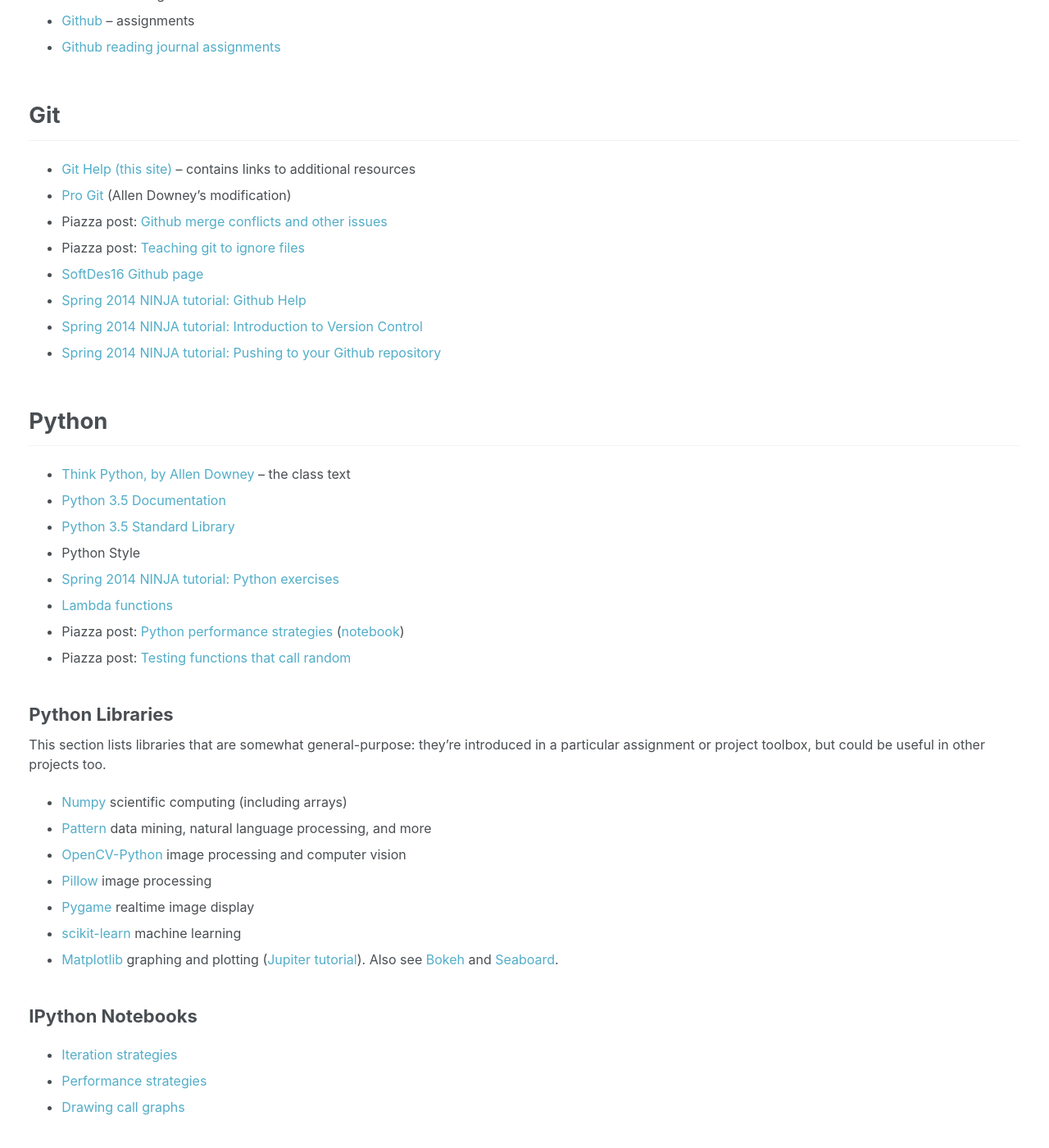
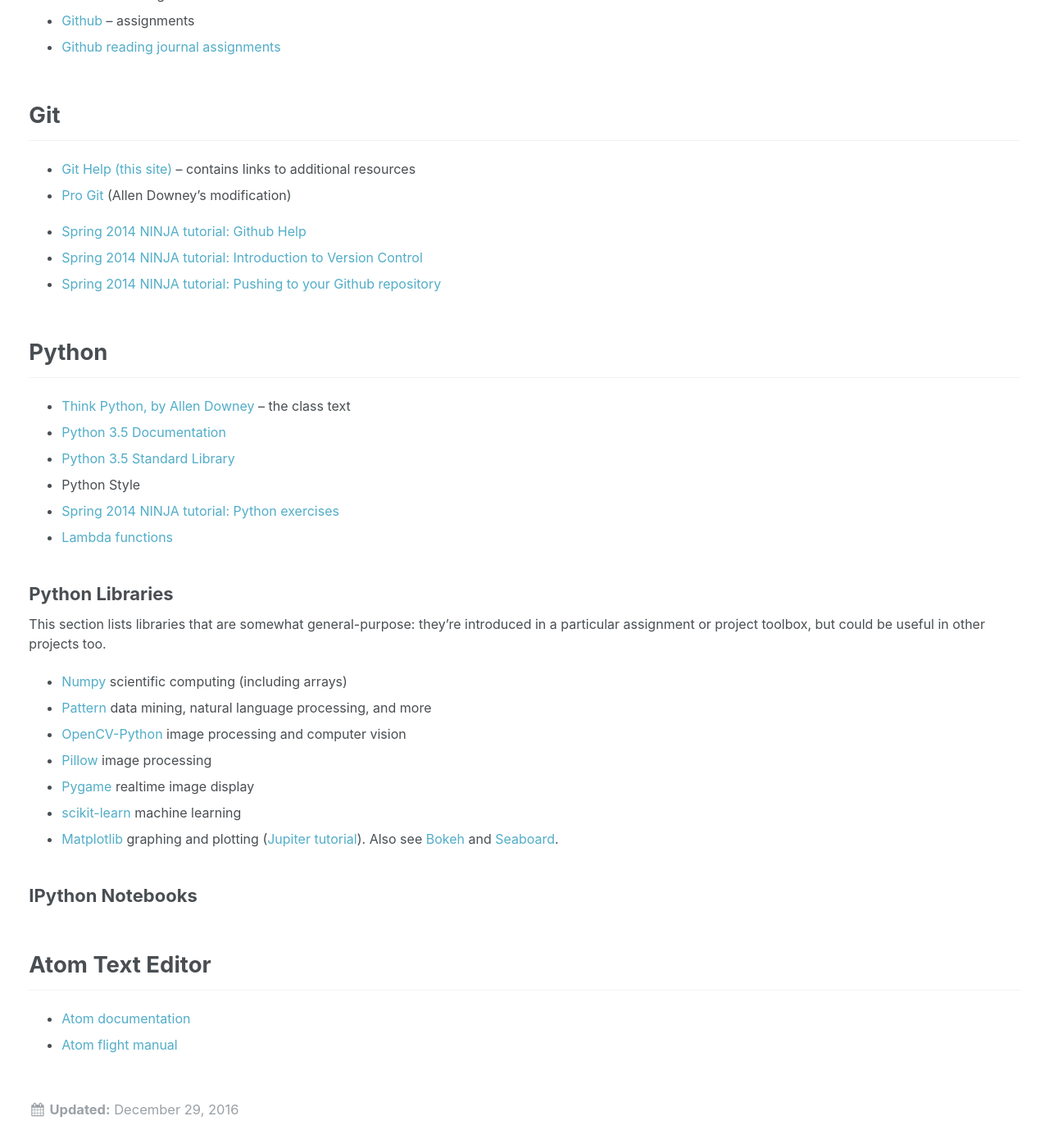
Before and after one commit to sd17spring/sd17spring.github.io, a Jekyll site: the page built from resources.md, in a window 1280 px wide and 1400 px high, scrolled down 669 px. Shown: the whole window at 82% size. Built offline with Jekyll 4.4.1, drawn with Linux system fonts in a browser that asks for light colours.

Commit message:
resources: comment out links to s16 github, piazza

```diff
--- a/resources.md
+++ b/resources.md
@@ -31,9 +31,13 @@
 
 * [Git Help (this site)](/github-help) – contains links to additional resources
 * [Pro Git](https://github.com/AllenDowney/amgit/tree/master/en) (Allen Downey's modification)
+{% if site.course.piazza_url == 'https://piazza.com/olin/spring2016/engr2510' %}
 * Piazza post: [Github merge conflicts and other issues](https://piazza.com/class/ijkborva8jk70v?cid=57)
 * Piazza post: [Teaching git to ignore files](https://piazza.com/class/ijkborva8jk70v?cid=97)
+{% endif %}
+{% if site.course.github_url == 'sd17spring' %}
 * [SoftDes16 Github page](https://github.com//{{site.course.github_owner}}/ClassNotes/blob/master/Day5_Iteration.ipynb)
+{% endif %}
 * [Spring 2014 NINJA tutorial: Github Help](https://docs.google.com/document/d/12mYDk2Bto-8a4LEq3tL9gvNO_8uehsyaV5WMg2-WNj4/edit)
 * [Spring 2014 NINJA tutorial: Introduction to Version Control](https://docs.google.com/presentation/d/15UsxsUBIDA78iplWfKsX0yZAoYIf5ofpEr7PRUE2Y28/edit#slide=id.p)
 * [Spring 2014 NINJA tutorial: Pushing to your Github repository](https://docs.google.com/document/d/1faRvcK33bIetPkgBH5Vw3Vlz8vl6jdPFKvtowT6Q1xw/edit)
@@ -46,8 +50,10 @@
 * Python Style
 * [Spring 2014 NINJA tutorial: Python exercises](https://docs.google.com/document/d/1k-JU9cPokJ58ur4ubpbhLAxC26aAx9bCUcianobBLFE/edit)
 * [Lambda functions](http://www.secnetix.de/%7Eolli/Python/lambda_functions.hawk)
+{% if site.course.piazza_url == 'https://piazza.com/olin/spring2016/engr2510' %}
 * Piazza post: [Python performance strategies](https://piazza.com/class/ijkborva8jk70v?cid=105) ([notebook](https://github.com//{{site.course.github_owner}}/ClassNotes/blob/master/Python%20Performance%20Strategies.ipynb))
 * Piazza post: [Testing functions that call random](https://piazza.com/class/ijkborva8jk70v?cid=103)
+{% endif %}
 
 ### Python Libraries
 
@@ -65,9 +71,11 @@
 
 ### IPython Notebooks
 
+{% if site.course.github_url == 'sd17spring' %}
 * [Iteration strategies](https://github.com//{{site.course.github_owner}}/ClassNotes/blob/master/Day5_Iteration.ipynb)
 * [Performance strategies](https://github.com//{{site.course.github_owner}}/ClassNotes/blob/master/Python%20Performance%20Strategies.ipynb)
 * [Drawing call graphs](https://github.com//{{site.course.github_owner}}/ClassNotes/blob/master/Call%20Graphs.ipynb)
+{% endif %}
 
 ## Atom Text Editor
 
```
